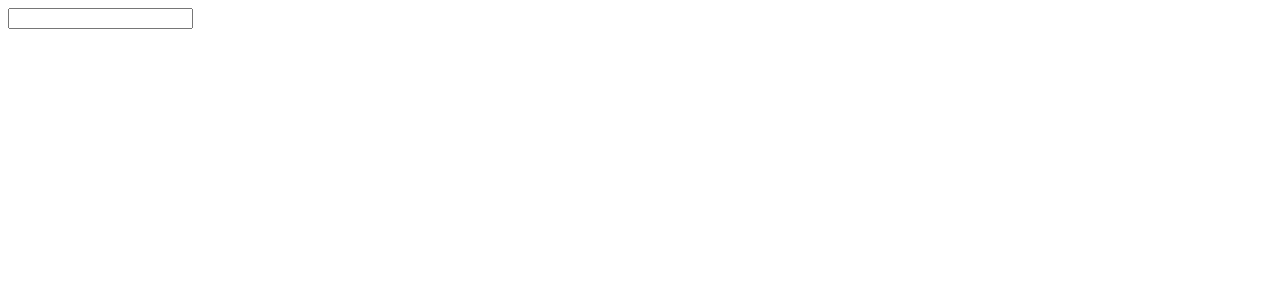
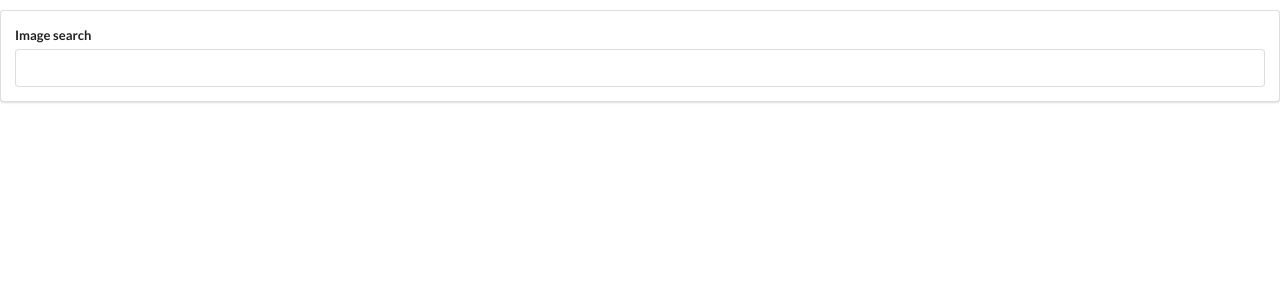
Before and after one commit to Samyaryal/React-Redux, a React (Create React App) app in the folder pics/: page / in a window 1280 px wide. Shown: the top 300 px of the page. Built offline with nearby package versions, Linux system fonts and the light colour scheme.

Commit message:
handling props and methods

```diff
--- a/pics/public/index.html
+++ b/pics/public/index.html
@@ -10,6 +10,7 @@
       content="Web site created using create-react-app"
     />
     <link rel="apple-touch-icon" href="%PUBLIC_URL%/logo192.png" />
+    <link rel="stylesheet" href="https://cdnjs.cloudflare.com/ajax/libs/semantic-ui/2.4.1/semantic.min.css" >
     <!--
       manifest.json provides metadata used when your web app is installed on a
       user's mobile device or desktop. See https://developers.google.com/web/fundamentals/web-app-manifest/
--- a/pics/src/components/App.js
+++ b/pics/src/components/App.js
@@ -2,11 +2,16 @@
 import SearchBar from './SearchBar';
 
 
-const App = ()  => {
-    return (
-        <div>
-           <SearchBar />
-        </div>
-    )
+class App extends React.Component {
+    onSearchSubmit(term){
+        console.log(term);
+    }
+    render(){
+        return (
+            <div className="ui-container" style={{marginTop: '10px'}}>
+                <SearchBar onSubmit={this.onSearchSubmit}/>
+            </div>
+        )
+    }
 }
 export default App;
--- a/pics/src/components/SearchBar.js
+++ b/pics/src/components/SearchBar.js
@@ -1,11 +1,22 @@
 import React from 'react';
 
 class SearchBar extends React.Component {
+    state = { term: ''};
+
+    onFormSubmit = (event) => { // everytime we create a form, we dont want form to automatically submit itself, to prevent that event.preventDefault is called
+        event.preventDefault();
+        this.props.onSubmit(this.state.term);  // in class props object is referenced as this.props
+
+        //console.log(this.state.term); //the value of 'this' is always equal to SearchBar
+    }
     render(){
         return (
-            <div>
-               <form>
-                  <input type="text" />
+            <div className="ui segment">
+               <form onSubmit ={this.onFormSubmit} className="ui form">
+                  <div className="field">
+                      <label>Image search</label>
+                      <input type="text"  value ={this.state.term} onChange={e => this.setState({term: e.target.value})} /> {/* everytime use type an input it going to update the state; it is going to update an term property.*/}
+                  </div>
                </form>
             </div>
         );
```
